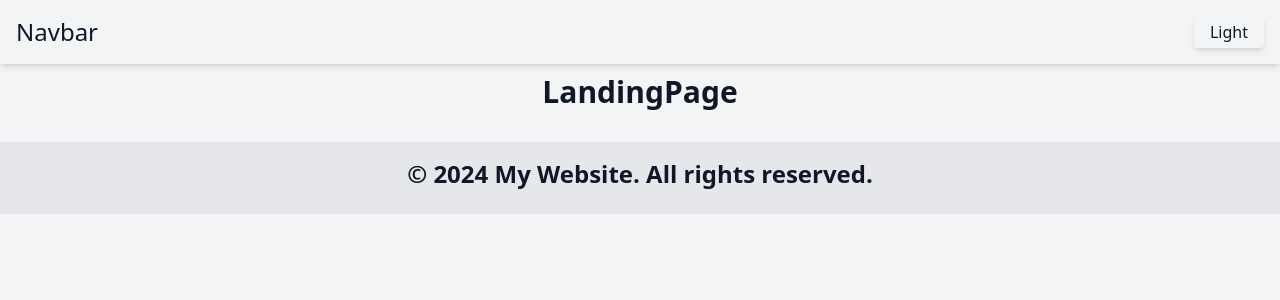
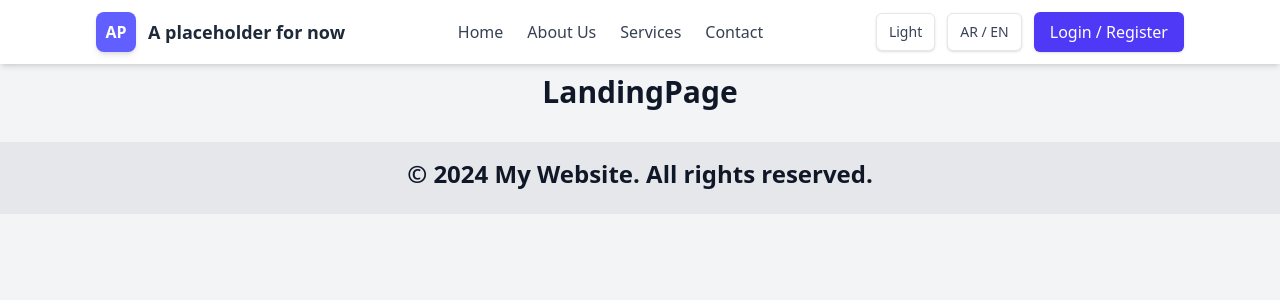
Before and after one commit to nihalsabri/GP-ITI-website-using-react, a React (Vite) app: page / in a window 1280 px wide. Shown: the top 300 px of the page. Built offline with nearby package versions, Linux system fonts and the light colour scheme.

Commit message:
Update Navbar.jsx

```diff
--- a/src/components/Navbar.jsx
+++ b/src/components/Navbar.jsx
@@ -1,30 +1,184 @@
-import React from "react";
+import React, { useState } from "react";
 
 import { useDispatch, useSelector } from "react-redux";
 import { setThemeMode } from "../store/themeSlice";
+import { Link } from "react-router";
 
 const Navbar = () => {
+  const [mobileOpen, setMobileOpen] = useState(false);
+
   const theme = useSelector((state) => state.theme.mode);
   const dispatch = useDispatch();
 
   const setTheme = () => {
     dispatch(setThemeMode(theme === "light" ? "dark" : "light"));
   };
+
+  const navClass =
+    theme === "dark"
+      ? "bg-gradient-to-r from-gray-900 via-gray-800 to-black shadow-[0_0_10px_rgba(0,0,0,0.7)]"
+      : "bg-white shadow-md";
+
+  const linkClass =
+    theme === "dark"
+      ? "text-gray-200 hover:text-indigo-400"
+      : "text-gray-700 hover:text-indigo-600";
+
   return (
-    <div className="flex justify-between items-center p-4 shadow-md">
-      <p className="text-2xl font-medium"> Navbar </p>
+    <nav
+      className={`w-full sticky top-0 z-40 transition-all duration-300 ${navClass}`}
+    >
+      <div className="max-w-6xl mx-auto px-4 sm:px-6 lg:px-8">
+        <div className="flex items-center justify-between h-16">
+          {/* Brand */}
+          <div className="flex items-center gap-3">
+            <a href="#" className="flex items-center gap-3">
+              <div
+                className={`w-10 h-10 rounded-lg flex items-center justify-center text-white font-bold shadow-md transition-all duration-300
+                ${theme === "dark" ? "bg-indigo-700" : "bg-indigo-500"}`}
+              >
+                AP
+              </div>
+              <span
+                className={`hidden sm:inline-block text-lg font-semibold transition-all duration-300
+                ${theme === "dark" ? "text-gray-100" : "text-gray-800"}`}
+              >
+                A placeholder for now
+              </span>
+            </a>
+          </div>
 
+          {/* Desktop links */}
+          <div className="hidden md:flex md:items-center md:gap-6">
+            <Link to="/" className={`${linkClass} transition`}>
+              Home
+            </Link>
+            <Link to="/about" className={`${linkClass} transition`}>
+              About Us
+            </Link>
+            <Link to="/services" className={`${linkClass} transition`}>
+              Services
+            </Link>
+            <Link to="/contact" className={`${linkClass} transition`}>
+              Contact
+            </Link>
+          </div>
+
+          <div className="flex items-center gap-3">
+            {/* Theme toggle */}
             <button
-        onClick={() => setTheme(theme)}
-        className={`${
+              onClick={setTheme}
+              className={`flex items-center gap-2 px-3 py-2 rounded-md border text-sm transition transform hover:scale-105 shadow-sm
+                ${
                   theme === "dark"
-            ? "bg-transparent hover:bg-gray-800"
-            : "bg-gray-100 hover:bg-gray-200"
-        } px-4 py-1 rounded shadow-md`}
+                    ? "border-gray-700 bg-gray-800 text-gray-200"
+                    : "border-gray-200 bg-white text-gray-700"
+                }`}
             >
               {theme === "light" ? "Light" : "Dark"}
             </button>
+
+            {/* Language */}
+            <button
+              className={`px-3 py-2 rounded-md border text-sm transition transform hover:scale-105 shadow-sm
+                ${
+                  theme === "dark"
+                    ? "border-gray-700 bg-gray-800 text-gray-200"
+                    : "border-gray-200 bg-white text-gray-700"
+                }`}
+            >
+              AR / EN
+            </button>
+
+            {/* Login/Register لما تتعمل */}
+            <button className="px-4 py-2 rounded-md bg-indigo-600 text-white font-medium hover:bg-indigo-700 transition-shadow shadow">
+              {/* {user ? "Account" : "Login / Register"} */}
+              Login / Register
+            </button>
+
+            {/* Mobile button */}
+            <div className="md:hidden">
+              <button
+                onClick={() => setMobileOpen((v) => !v)}
+                className={`p-2 rounded-md border transition
+                  ${
+                    theme === "dark"
+                      ? "border-gray-700 bg-gray-800"
+                      : "border-gray-200 bg-white"
+                  }`}
+              >
+                <svg
+                  width="18"
+                  height="18"
+                  viewBox="0 0 24 24"
+                  fill="none"
+                  xmlns="http://www.w3.org/2000/svg"
+                >
+                  <path
+                    d={
+                      mobileOpen
+                        ? "M6 18L18 6M6 6l12 12"
+                        : "M3 6h18M3 12h18M3 18h18"
+                    }
+                    stroke={theme === "dark" ? "#E5E7EB" : "#374151"}
+                    strokeWidth="2"
+                    strokeLinecap="round"
+                    strokeLinejoin="round"
+                  />
+                </svg>
+              </button>
             </div>
+          </div>
+        </div>
+      </div>
+
+      {/* Mobile menu */}
+      {mobileOpen && (
+        <div
+          className={`md:hidden border-t transition-all duration-300
+          ${
+            theme === "dark"
+              ? "border-gray-800 bg-gray-900"
+              : "border-gray-100 bg-white"
+          }`}
+        >
+          <div className="px-4 pt-4 pb-6 space-y-3">
+            <Link to="/" className={`block py-2 ${linkClass}`}>
+              Home
+            </Link>
+            <Link to="/about" className={`block py-2 ${linkClass}`}>
+              About Us
+            </Link>
+            <Link to="/contact" className={`block py-2 ${linkClass}`}>
+              Contact
+            </Link>
+            <Link to="/services" className={`block py-2 ${linkClass}`}>
+              Services
+            </Link>
+
+            {/* //* موجودين وبيظهرو كدا كدا فوق ولينا حرية الاختيار بين عرضهم ف المنيو او عرضهم ف الناف نفسه لما نتفق نشغل واحدة ونقفل التانية */}
+            {/* <div className="pt-3 border-t border-gray-700/30"> */}
+            {/* <button className="w-full text-center px-3 py-2 rounded-md bg-indigo-600 text-white"> */}
+            {/* {user ? "Account" : "Login / Register"} */}
+            {/* Login / Register */}
+            {/* </button> */}
+            {/* </div> */}
+
+            {/* <div className="flex gap-2 pt-3">
+              <button
+                onClick={setTheme}
+                className="flex-1 px-3 py-2 rounded-md border"
+              >
+                Theme
+              </button>
+              <button className="flex-1 px-3 py-2 rounded-md border">
+                AR / EN
+              </button>
+            </div> */}
+          </div>
+        </div>
+      )}
+    </nav>
   );
 };
 
```
Lines whose indentation alone changed are shown as unchanged.
